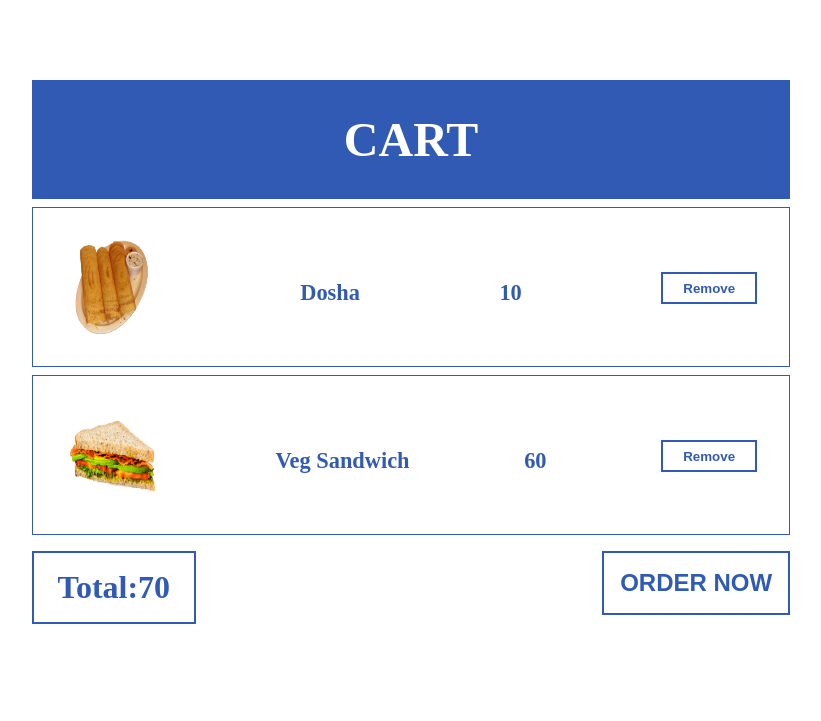
After one commit to paulvarkey758/ecommerce_food_website, a Django app: page /cartshow in a window 1280 px wide. The commit adds this page. Shown: the top 721 px of the page, without its empty margins (229-1050 px from the left). Run offline with Django 3.2, Linux system fonts and the light colour scheme; a user stored in the database is signed in; data comes from the database, SQL or seed files in the repository; both versions use the stored data as it was after the commit.

Commit message:
cart added

```diff
--- a/static/styles/style.css
+++ b/static/styles/style.css
@@ -149,6 +149,81 @@ a{
 .product-btn{
     text-align: center;
 }
+.cart-container{
+    width: 60%;
+    margin: 5rem auto;
+}
+.cart-header{
+    width: 100;
+    background-color: rgb(48, 90, 180);
+    color: white;
+    text-align: center;
+    padding-top: 2rem;
+    padding-bottom: 2rem;
+    font-size: 3rem;
+    font-weight: bold;
+    text-transform: uppercase;
+}
+.cart-card{
+    width: 100%;
+    height: 10rem;
+    margin-top: 0.5rem;
+    border: 1px solid rgb(48, 90, 180);
+    padding: 2rem;
+    box-sizing: border-box;
+    display: flex;
+    justify-content: space-between;
+}
+.cart-card img{
+    width: 6rem;
+}
+.cart-card button{
+    height: 2rem;
+    background: none;
+    border: 2px solid rgb(48, 90, 180);
+    color: rgb(48, 90, 180);
+    font-weight: bold;
+    width: 6rem;
+    margin-top: 2rem;
+}
+.cart-card button:active{
+    background-color: rgb(48, 90, 180);
+    color: white;
+}
+.cart-card span{
+    font-size: 1.4rem;
+    font-weight: bold;
+    color: rgb(48, 90, 180);
+    margin-top: 2.5rem;
+}
+.total{
+    width: 8rem;
+    padding: 1rem;
+    border: 2px solid rgb(48, 90, 180);
+    color: rgb(48, 90, 180);
+    font-size: 2rem;
+    font-weight: bold;
+    text-align: center;
+    margin-top: 1rem;
+    display: inline-block;
+}
+.cart-buy-btn{
+    display: inline-block;
+    float: right;
+    padding: 1rem;
+    border: 2px solid rgb(48, 90, 180);
+    color: rgb(48, 90, 180);
+    font-weight: bold;
+    text-align: center;
+    margin-top: 1rem;
+    font-size: 1.5rem;
+    text-transform: uppercase;
+    background: none;
+}
+.cart-buy-btn:active{
+    background-color: rgb(48, 90, 180);
+    color: white;
+}
 
 @media screen and (max-width:450px){
     #logo{
--- /dev/null
+++ b/templates/cart.html
@@ -0,0 +1,40 @@
+{% load static %}
+<!DOCTYPE html>
+<html lang="en">
+<head>
+    <meta charset="UTF-8">
+    <meta http-equiv="X-UA-Compatible" content="IE=edge">
+    <meta name="viewport" content="width=device-width, initial-scale=1.0">
+    <link rel="stylesheet" href="{% static 'styles/style.css' %}">
+    <title>YouFood Cart</title>
+</head>
+<body>
+    <div class="cart-container">
+        <div class="cart-header">
+            cart
+        </div>
+        <div class="cart-body">
+            {% for c in cp %}
+            <div class="cart-card">
+                <img src="{{c.image.url}}" alt="product-image">
+                <span>{{c.name}}</span>
+                <span>{{c.price}}</span>
+                <a href="{% url 'cartremove' itemid=c.id %}"><button>Remove</button></a>
+            </div>
+            {% endfor %}
+        </div>
+        <div class="total">
+            Total:{{total}}
+        </div>
+        <button class="cart-buy-btn">
+            order now
+        </button>
+    </div>
+
+
+
+
+        <br>
+
+</body>
+</html>
--- a/templates/index.html
+++ b/templates/index.html
@@ -26,7 +26,7 @@
                     </form>
                   </div>
                   <div class="col-lg-2 col-md-2 col-sm-2 col-2">
-                    <i><img class="cart-icon mt-3" src="{% static 'img/cart.png' %}" alt="cart_icon"></i>
+                    <a href="{% url 'cartshow' %}"><i><img class="cart-icon mt-3" src="{% static 'img/cart.png' %}" alt="cart_icon"></i></a>
                   </div>
                   <div class="col-lg-2 col-md-2 col-sm-2 col-2 p-0">
                     {% if user.is_authenticated %}
--- a/templates/login.html
+++ b/templates/login.html
@@ -5,7 +5,7 @@
 <div class="row">
     <div class="col-lg-12 col-md-12 col-sm-12 col-12">
         <div class="form-container">
-            <form action="" method="post">
+            <form action="login" method="post">
                 {% csrf_token %}
                 <input type="text" name="username" placeholder=" Username"><br><br>
                 <input type="password" name="password" placeholder=" Password"><br><br>
--- a/templates/product_details.html
+++ b/templates/product_details.html
@@ -15,13 +15,14 @@
         <p>{{p.description}}</p>
     </div>
 </div>
-{% endfor %}
+
 <div class="row">
     <div class="col-lg-12 col-md-12 col-sm-12 col-6 product-btn">
         <button>ORDER NOW</button>
-        <button>ADD TO CART</button>
+        <a href="{% url 'cartadd' newItem=p.id %}"><button>ADD TO CART</button></a>
     </div>
 </div>
+{% endfor %}
 <br>
 <br>
 {% endblock %}
--- a/youfood/admin.py
+++ b/youfood/admin.py
@@ -1,5 +1,6 @@
 from django.contrib import admin
-from . models import category,item
+from . models import category,item,cart
 # Register your models here.
 admin.site.register(category)
 admin.site.register(item)
+admin.site.register(cart)
--- a/youfood/models.py
+++ b/youfood/models.py
@@ -1,3 +1,4 @@
+from pyexpat import model
 from django.db import models
 from django.contrib.auth.models import User
 
@@ -21,8 +22,8 @@ class item(models.Model):
 
 
 class cart(models.Model):
-    user=models.ForeignKey(User, on_delete=models.CASCADE)
+    cartuser=models.ForeignKey(User, on_delete=models.CASCADE)
     item=models.ManyToManyField(item)
 
     def __str__(self):
-        return self.user
+        return self.cartuser.username
--- a/youfood/urls.py
+++ b/youfood/urls.py
@@ -1,3 +1,4 @@
+from unicodedata import name
 from django.urls import path
 from . import views
 urlpatterns=[
@@ -5,4 +6,7 @@ urlpatterns=[
     path('categoryfun/<str:categoryName>',views.categoryfun,name="categoryfun"),
     path('productfun/<str:productName>',views.productfun,name="productfun"),
     path('searchfun',views.searchfun,name="searchfun"),
+    path('cartshow',views.cartshow,name="cartshow"),
+    path('catadd/<int:newItem>',views.cartadd,name="cartadd"),
+    path('cartremove/<int:itemid>',views.cartremove,name="cartremove"),
 ]
--- a/youfood/views.py
+++ b/youfood/views.py
@@ -1,6 +1,8 @@
 from django.http import request
-from django.shortcuts import render
-from . models import category,item
+from django.shortcuts import redirect, render
+from . models import cart, category,item
+from django.contrib.auth.models import User
+from django.contrib.auth.decorators import login_required
 
 # Create your views here.
 def mainfun(request):
@@ -26,3 +28,37 @@ def searchfun(request):
     category_data=category.objects.all()
     search_data=item.objects.filter(name__contains=search_query)
     return render(request,"search.html",{'searchdata':search_data,'catdata':category_data})
+
+@login_required(login_url="loginfun")
+def cartshow(request):
+    current_user=request.user.id
+    cart_products=item.objects.filter(cart__cartuser=current_user)
+    cart_total=0
+    for i in cart_products:
+        cart_total+=i.price
+    return render(request,"cart.html",{'cp':cart_products,'total':cart_total})
+@login_required(login_url="loginfun")
+def cartadd(request,newItem):
+    current_user=request.user
+    current_item=item.objects.get(id=newItem)
+    cartusers=cart.objects.all()
+    user_status=False
+    for i in cartusers:
+        if i.cartuser.id==current_user.id:
+            user_status=True
+            break
+    if user_status==True:
+        cartObj=cart.objects.get(cartuser=current_user)
+        cartObj.item.add(current_item)
+    else:
+        cartObj=cart(cartuser=current_user)
+        cartObj.save()
+        cartObj.item.add(current_item)
+    return redirect('cartshow')
+
+def cartremove(request,itemid):
+        current_user=request.user
+        current_item=item.objects.get(id=itemid)
+        cartObj=cart.objects.get(cartuser=current_user)
+        cartObj.item.remove(current_item)
+        return redirect('cartshow')
```
Also changed, not shown: db.sqlite3, youfood/migrations/0003_videodemo_cart.py (added), youfood/migrations/0004_delete_videodemo.py (added), youfood/migrations/0005_rename_user_cart_cartuser.py (added).
